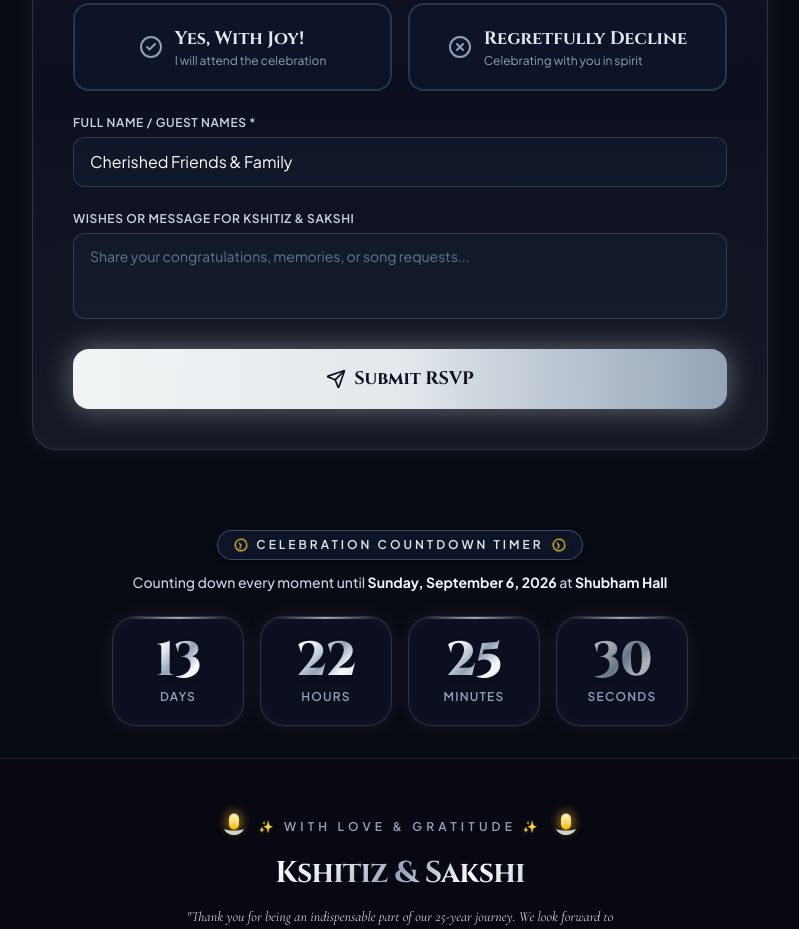
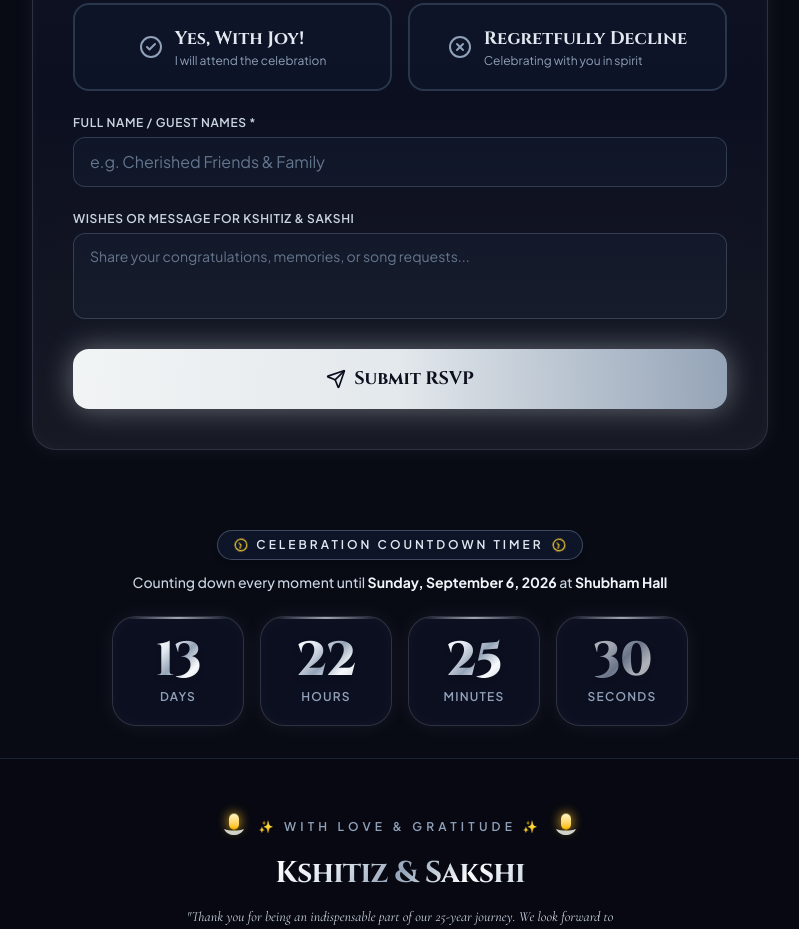
Before and after one commit to 25invitation/25invitation.github.io, a React (Vite) app: page / in a window 1280 px wide. Shown: the part 3800-4729 px from the top of the page, without its empty margins (240-1039 px from the left). Built offline with nearby package versions, Linux system fonts and the light colour scheme.

Commit message:
Make Cherished Friends & Family the example placeholder instead of default text

```diff
--- a/src/components/GuestLinkGeneratorModal.tsx
+++ b/src/components/GuestLinkGeneratorModal.tsx
@@ -115,7 +115,7 @@ export const GuestLinkGeneratorModal: React.FC<GuestLinkGeneratorModalProps> = (
             <div>
               <input
                 type="text"
-                placeholder="e.g. Anand & Sunita Mehta"
+                placeholder="e.g. Cherished Friends & Family"
                 value={customName}
                 onChange={(e) => setCustomName(e.target.value)}
                 className="w-full px-3.5 py-2.5 rounded-xl bg-slate-800 border border-slate-700 text-white text-xs sm:text-sm focus:outline-none focus:border-slate-400"
--- a/src/components/RsvpForm.tsx
+++ b/src/components/RsvpForm.tsx
@@ -1,4 +1,4 @@
-import React, { useState } from "react";
+import React, { useState, useEffect } from "react";
 import { eventConfig, type GuestProfile } from "../config/eventConfig";
 import confetti from "canvas-confetti";
 import {
@@ -17,13 +17,28 @@ interface RsvpFormProps {
 export const RsvpForm: React.FC<RsvpFormProps> = ({
   currentGuest,
 }) => {
+  const isGeneralGuest =
+    !currentGuest ||
+    currentGuest.id === "general" ||
+    currentGuest.name === "Cherished Friends & Family";
+
   const [attending, setAttending] = useState<"yes" | "no" | null>(null);
-  const [guestName, setGuestName] = useState<string>(currentGuest.name);
+  const [guestName, setGuestName] = useState<string>(
+    isGeneralGuest ? "" : currentGuest.name
+  );
   const [guestCount, setGuestCount] = useState<number>(2);
   const [message, setMessage] = useState<string>("");
   const [isSubmitting, setIsSubmitting] = useState<boolean>(false);
   const [isSubmitted, setIsSubmitted] = useState<boolean>(false);
   const [submitError, setSubmitError] = useState<string | null>(null);
+
+  useEffect(() => {
+    const isGeneral =
+      !currentGuest ||
+      currentGuest.id === "general" ||
+      currentGuest.name === "Cherished Friends & Family";
+    setGuestName(isGeneral ? "" : currentGuest.name);
+  }, [currentGuest]);
 
   // Trigger Silver & Gold Jubilee Confetti Explosion
   const fireSilverConfetti = () => {
@@ -57,6 +72,10 @@ export const RsvpForm: React.FC<RsvpFormProps> = ({
     e.preventDefault();
     if (!attending) {
       setSubmitError("Please select whether you will be attending.");
+      return;
+    }
+    if (!guestName.trim()) {
+      setSubmitError("Please enter your full name.");
       return;
     }
 
@@ -259,7 +278,7 @@ export const RsvpForm: React.FC<RsvpFormProps> = ({
                 value={guestName}
                 onChange={(e) => setGuestName(e.target.value)}
                 required
-                placeholder="e.g. Rajesh & Anjali Sharma"
+                placeholder="e.g. Cherished Friends & Family"
                 className="w-full px-4 py-3 rounded-xl bg-slate-900/90 border border-slate-600/60 text-white placeholder-slate-500 focus:outline-none focus:border-slate-300 focus:ring-1 focus:ring-slate-300 text-sm sm:text-base transition-all"
               />
             </div>
```
